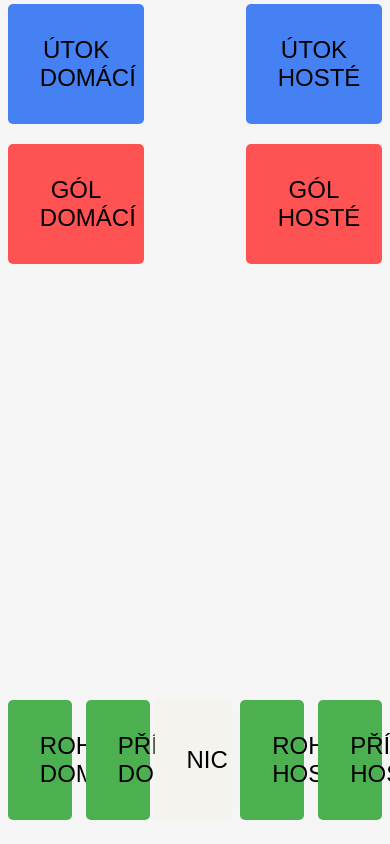
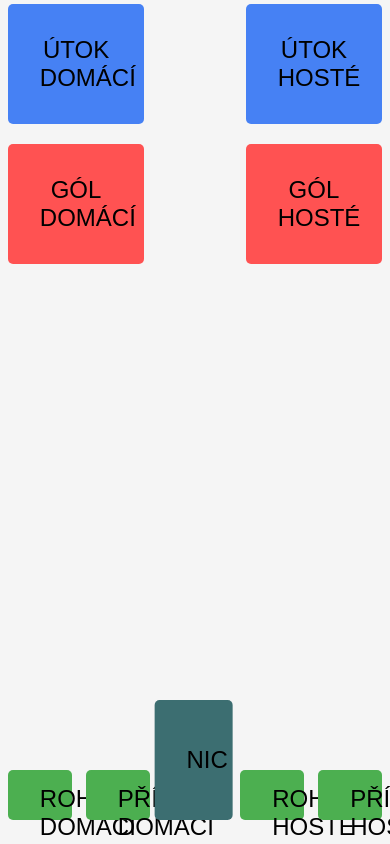
Before and after one commit to jakubnovotny029029/bubrmatches, a website: page public/fotbal-buttons.html in a window 390 px wide. Shown: the top 844 px of the page. Drawn offline with nearby package versions, Linux system fonts and the light colour scheme; files that its build step writes are made by us from their sources; no server answers.

Commit message:
Tlačítka a menu

```diff
--- a/public/fotbal-buttons.html
+++ b/public/fotbal-buttons.html
@@ -50,7 +50,7 @@
         }
 
         #btnI {
-            background-color: #f4f3ee;
+            background-color: #3c6e71;
         }
 
         button.button.active-A,
@@ -110,24 +110,28 @@
                 left: 0;
                 width: 15%;
                 font-size: 24px;
+                height: 50px;
             }
 
             #btnF {
                 bottom: 20px;
                 left: 20%;
                 width: 15%;
+                height: 50px;
             }
 
             #btnG {
                 bottom: 20px;
                 right: 20%;
                 width: 15%;
+                height: 50px;
             }
 
             #btnH {
                 bottom: 20px;
                 right: 0;
                 width: 15%;
+                height: 50px;
             }
 
             #btnI {
```
Also changed, not shown: public/fotbal-state.html (+1 -1 lines).
